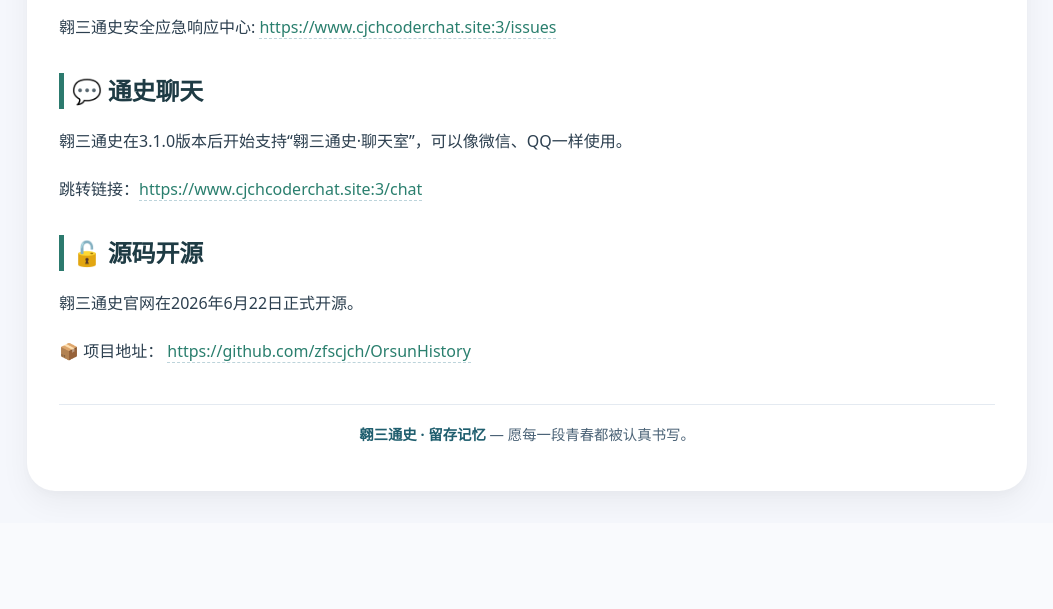
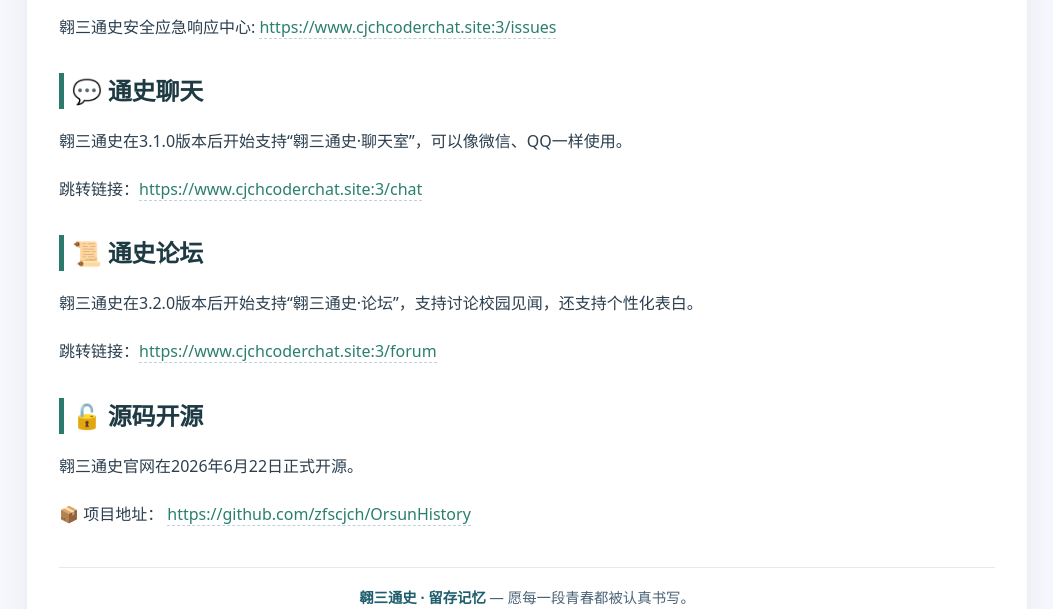
Before and after one commit to zfscjch/OrsunHistory, a Python web app: template templates/help.html in a window 1280 px wide. Shown: the part 1994-2603 px from the top of the page, without its empty margins (113-1166 px from the left). Before the commit the page ends 2493 px from the top, so only its background shows below. Run offline with Jinja, Linux system fonts and the light colour scheme; the template is opened without the code that fills it, so the values that code supplies are empty.

Commit message:
更新help等文件，添加通史论坛的相关说明

```diff
--- a/templates/forum_index.html
+++ b/templates/forum_index.html
@@ -228,6 +228,7 @@
 <script>
     // 从 sessionStorage 读取用户信息
     const userId = sessionStorage.getItem('userID');
+    if (!userId) window.location.href = '/login';
 
     // 控制发帖按钮显示
     const newThreadBtn = document.getElementById('newThreadBtn');
--- a/templates/help.html
+++ b/templates/help.html
@@ -426,6 +426,14 @@
             跳转链接：<a href="/chat" target="_blank">https://www.cjchcoderchat.site:3/chat</a>
         </p>
 
+        <h2 id="forum">📜 通史论坛</h2>
+        <p class="md-para">
+            翱三通史在3.2.0版本后开始支持“翱三通史·论坛”，支持讨论校园见闻，还支持个性化表白。
+        </p>
+        <p class="md-para">
+            跳转链接：<a href="/forum" target="_blank">https://www.cjchcoderchat.site:3/forum</a>
+        </p>
+
         <h2 id="open-source">🔓 源码开源</h2>
 
         <p class="md-para">
```
